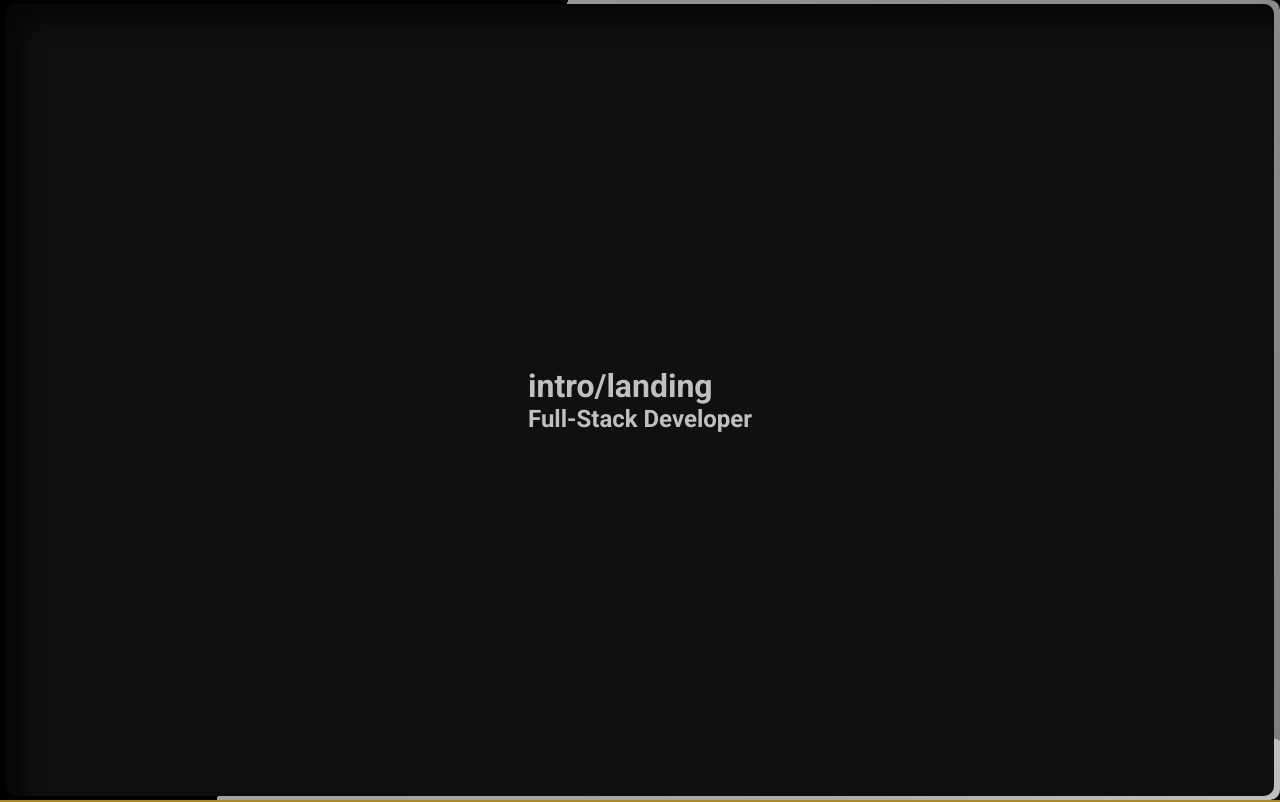
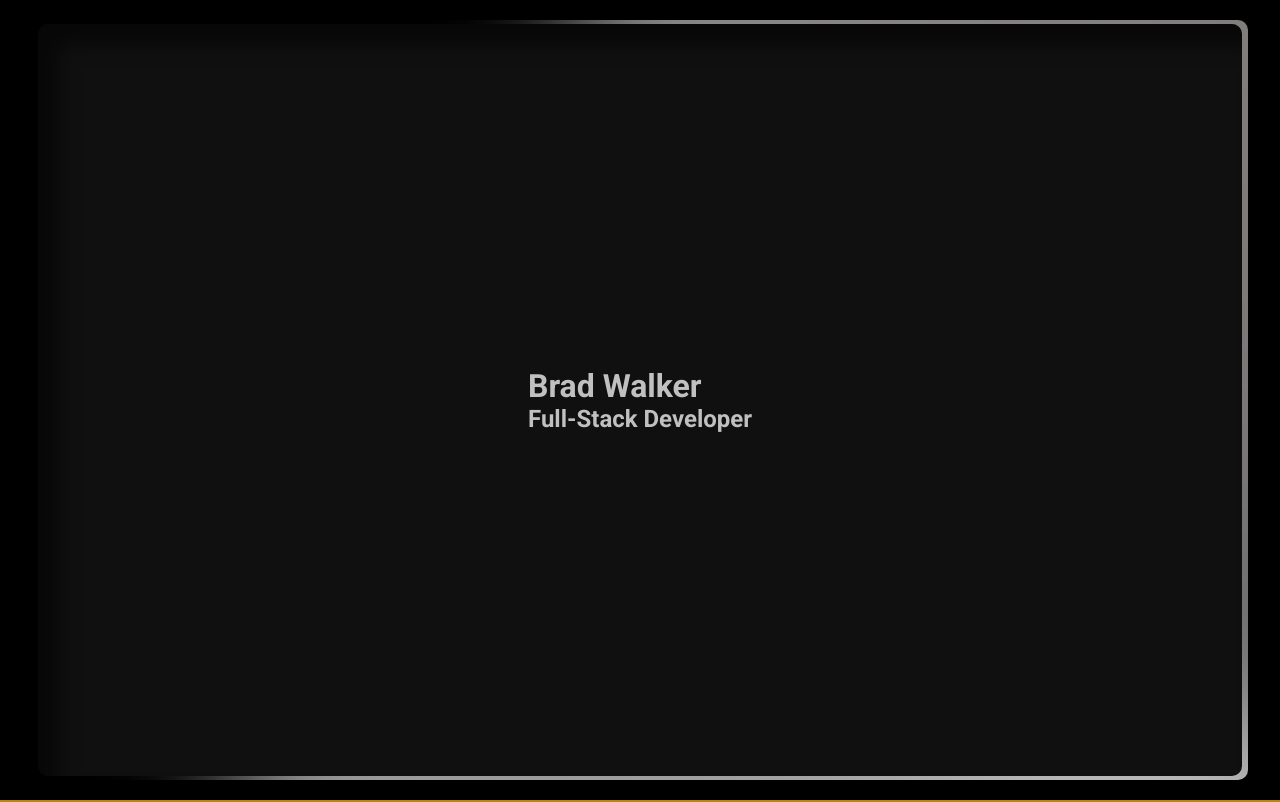
Before and after one commit to Hyperion-1/react_portfolio, a React (Create React App) app: page / in a window 1280 px wide. Shown: the top 802 px of the page. Built offline with nearby package versions, Linux system fonts and the light colour scheme.

Commit message:
basic but functional landing

```diff
--- a/src/components/intro/Intro.jsx
+++ b/src/components/intro/Intro.jsx
@@ -11,8 +11,8 @@ export default function Intro() {
 
          <div className="intro-backboard">
 
-          <div className="testTest">
-            <h1>intro/landing</h1>
+          <div className="introTextMain">
+            <h1>Brad Walker</h1>
             <h2>Full-Stack Developer</h2>
           </div>
 
--- a/src/components/intro/Intro.scss
+++ b/src/components/intro/Intro.scss
@@ -31,7 +31,7 @@ $silverTest: black;
 
 }
 
-.testTest{
+.introTextMain{
   z-index: 1;
 }
 
@@ -40,8 +40,8 @@ $silverTest: black;
     color: silver;
 
 
-        width: 100dvw;
-        min-height: 100dvh;
+        width: 95dvw;
+        min-height: 95dvh;
 
         box-shadow: 16px 14px 20px #0000008c;
         border-radius: 10px;
@@ -52,6 +52,8 @@ $silverTest: black;
 
         justify-content: center;
         align-items: center;
+
+
 
 }
 .intro-backboard::before{
@@ -66,29 +68,32 @@ $silverTest: black;
           silver,
           $silver2,
           $silver3,
-          $silver4
+          $silver4,
+          $silver5
         );
 
 
         width: 150%;
-        height: 150%;
+        min-height: 150%;
 
         position: absolute;
 
+        filter: blur(3.5rem);
+        animation: rotate 20s linear infinite;
 
-        animation: rotate 20s linear infinite;
 
 }
 .intro-backboard::after{
 
-        content: ""; // this line inserts text
+        content: "";
+        z-index: -.5;
 
         width: 99%;
         height: 99%;
 
         background: #101010;
 
-        border-radius: 10px;
+        border-radius: inherit;
 
         display: flex;
         position: absolute;
@@ -99,16 +104,14 @@ $silverTest: black;
 
 
         box-shadow: inset 20px 20px 20px #0000008c;
-
-
 }
 
 
 @keyframes rotate {
     0%{
-        transform: rotate(0deg);
+        transform: rotate( 0deg );
     }
     100%{
-        transform: rotate(360deg);
+        transform: rotate( 360deg );
     }
 }
```
